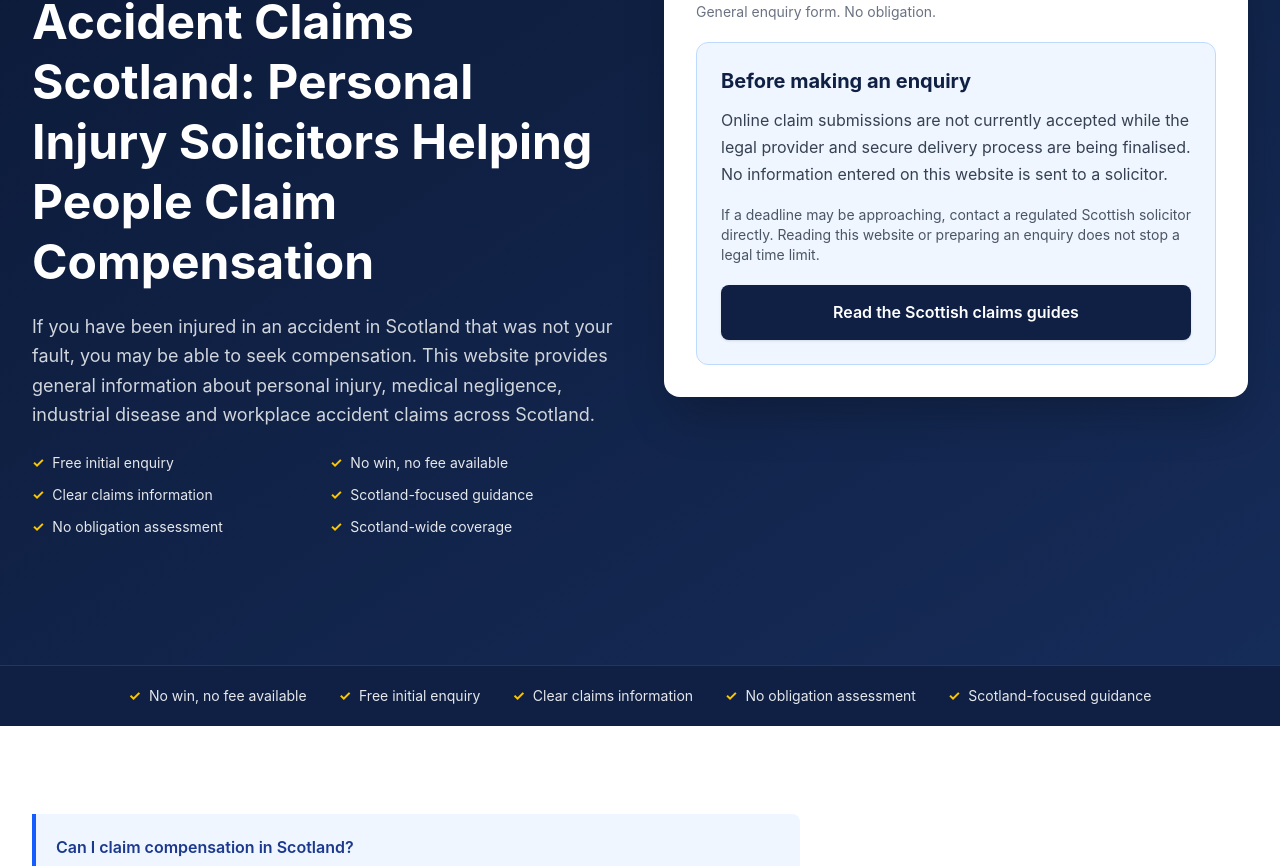
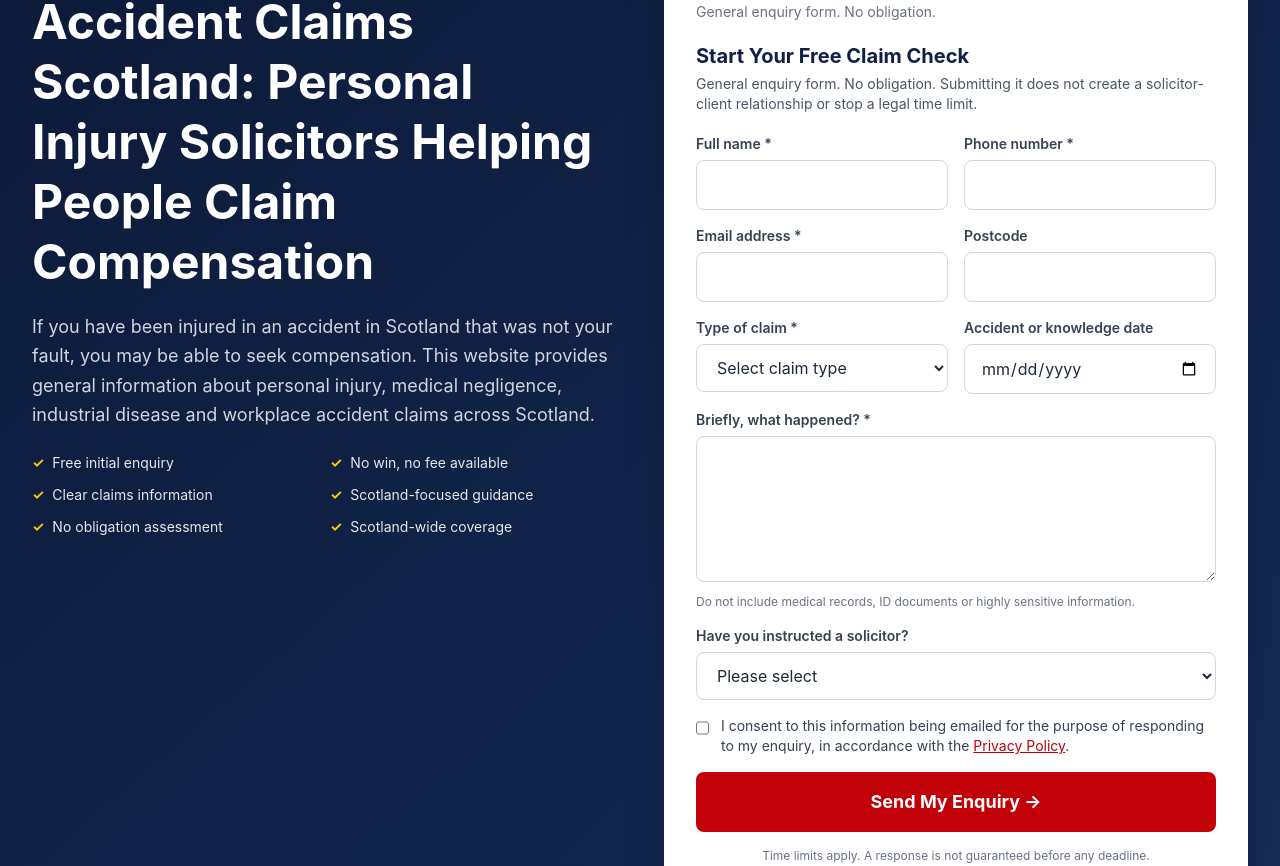
Before and after one commit to rckgregory66-design/accident-claims-scotland, a Next.js app: page / in a window 1280 px wide. Shown: the part 254-1120 px from the top of the page. Built offline with nearby package versions, Linux system fonts and the light colour scheme.

Commit message:
Activate secure Resend enquiry delivery

```diff
--- a/src/components/ClaimForm.tsx
+++ b/src/components/ClaimForm.tsx
@@ -1,4 +1,19 @@
+"use client";
+
 import Link from "next/link";
+import { useState } from "react";
+
+const CLAIM_TYPES = [
+  "Road traffic accident",
+  "Accident at work",
+  "Medical negligence",
+  "Industrial disease",
+  "Serious injury",
+  "Public place accident",
+  "Criminal injury",
+  "Fatal accident",
+  "Not sure",
+];
 
 interface Props {
   variant?: "hero" | "inline" | "page";
@@ -6,29 +21,125 @@ interface Props {
 }
 
 export default function ClaimForm({ variant = "inline", title }: Props) {
+  const [status, setStatus] = useState<"idle" | "sending" | "sent" | "error">("idle");
+  const [error, setError] = useState("");
   const isHero = variant === "hero";
 
+  async function handleSubmit(event: React.FormEvent<HTMLFormElement>) {
+    event.preventDefault();
+    setStatus("sending");
+    setError("");
+
+    const form = event.currentTarget;
+    const response = await fetch("https://accident-claims-scotland-enquiries.rckgregory66.workers.dev", {
+      method: "POST",
+      headers: { "content-type": "application/json" },
+      body: JSON.stringify(Object.fromEntries(new FormData(form))),
+    }).catch(() => null);
+
+    if (!response?.ok) {
+      const data = response ? await response.json().catch(() => null) : null;
+      setError(data?.error ?? "Your enquiry could not be sent. Please try again later.");
+      setStatus("error");
+      return;
+    }
+
+    form.reset();
+    setStatus("sent");
+  }
+
+  if (status === "sent") {
+    return (
+      <div role="status" tabIndex={-1} className="bg-green-50 border border-green-300 rounded-xl p-8 text-center">
+        <div aria-hidden="true" className="text-4xl mb-3">✓</div>
+        <h2 className="text-xl font-bold text-green-900 mb-2">Enquiry sent</h2>
+        <p className="text-green-900">
+          Your enquiry has been accepted for delivery. Keep a copy of any deadline information and seek
+          urgent independent advice if a time limit may be approaching.
+        </p>
+      </div>
+    );
+  }
+
   return (
-    <aside
-      aria-label="Online enquiry status"
-      className={isHero ? "rounded-xl border border-blue-200 bg-blue-50 p-6" : "bg-white rounded-xl shadow-md border border-gray-100 p-6 sm:p-8"}
-    >
+    <div className={isHero ? "" : "bg-white rounded-xl shadow-md border border-gray-100 p-6 sm:p-8"}>
       {title ? (
-        <h2 className="text-2xl font-bold text-[#0f2044] mb-3">{title}</h2>
+        <h2 className="text-2xl font-bold text-[#0f2044] mb-2">{title}</h2>
       ) : (
-        <h3 className="text-xl font-bold text-[#0f2044] mb-3">Before making an enquiry</h3>
+        <h3 className="text-xl font-bold text-[#0f2044] mb-1">Start Your Free Claim Check</h3>
       )}
-      <p className="text-gray-700 mb-4">
-        Online claim submissions are not currently accepted while the legal provider and secure delivery
-        process are being finalised. No information entered on this website is sent to a solicitor.
+      <p className="text-sm text-gray-600 mb-5">
+        General enquiry form. No obligation. Submitting it does not create a solicitor-client relationship
+        or stop a legal time limit.
       </p>
-      <p className="text-sm text-gray-600 mb-5">
-        If a deadline may be approaching, contact a regulated Scottish solicitor directly. Reading this
-        website or preparing an enquiry does not stop a legal time limit.
-      </p>
-      <Link href="/guides" className="btn-navy w-full">
-        Read the Scottish claims guides
-      </Link>
-    </aside>
+
+      <form onSubmit={handleSubmit} className="space-y-4">
+        <div className="hidden" aria-hidden="true">
+          <label htmlFor="cf-company">Company</label>
+          <input id="cf-company" name="company" type="text" tabIndex={-1} autoComplete="off" />
+        </div>
+        <div className="grid grid-cols-1 sm:grid-cols-2 gap-4">
+          <div>
+            <label className="form-label" htmlFor="cf-name">Full name *</label>
+            <input id="cf-name" name="name" type="text" required maxLength={100} autoComplete="name" className="form-input" />
+          </div>
+          <div>
+            <label className="form-label" htmlFor="cf-phone">Phone number *</label>
+            <input id="cf-phone" name="phone" type="tel" required maxLength={30} autoComplete="tel" className="form-input" />
+          </div>
+        </div>
+        <div className="grid grid-cols-1 sm:grid-cols-2 gap-4">
+          <div>
+            <label className="form-label" htmlFor="cf-email">Email address *</label>
+            <input id="cf-email" name="email" type="email" required maxLength={150} autoComplete="email" className="form-input" />
+          </div>
+          <div>
+            <label className="form-label" htmlFor="cf-postcode">Postcode</label>
+            <input id="cf-postcode" name="postcode" type="text" maxLength={12} autoComplete="postal-code" className="form-input" />
+          </div>
+        </div>
+        <div className="grid grid-cols-1 sm:grid-cols-2 gap-4">
+          <div>
+            <label className="form-label" htmlFor="cf-type">Type of claim *</label>
+            <select id="cf-type" name="claimType" required className="form-input">
+              <option value="">Select claim type</option>
+              {CLAIM_TYPES.map((type) => <option key={type} value={type}>{type}</option>)}
+            </select>
+          </div>
+          <div>
+            <label className="form-label" htmlFor="cf-date">Accident or knowledge date</label>
+            <input id="cf-date" name="incidentDate" type="date" className="form-input" />
+          </div>
+        </div>
+        <div>
+          <label className="form-label" htmlFor="cf-desc">Briefly, what happened? *</label>
+          <textarea id="cf-desc" name="description" required maxLength={3000} rows={5} className="form-input resize-y" />
+          <p className="text-xs text-gray-500 mt-1">Do not include medical records, ID documents or highly sensitive information.</p>
+        </div>
+        <div>
+          <label className="form-label" htmlFor="cf-solicitor">Have you instructed a solicitor?</label>
+          <select id="cf-solicitor" name="hasSolicitor" className="form-input">
+            <option value="">Please select</option>
+            <option value="No">No</option>
+            <option value="Yes">Yes</option>
+            <option value="Not sure">Not sure</option>
+          </select>
+        </div>
+        <div className="flex items-start gap-3">
+          <input id="cf-consent" name="consent" value="yes" type="checkbox" required className="mt-1 h-4 w-4" />
+          <label htmlFor="cf-consent" className="text-sm text-gray-700">
+            I consent to this information being emailed for the purpose of responding to my enquiry, in
+            accordance with the <Link href="/privacy-policy" className="text-red-700 underline">Privacy Policy</Link>.
+          </label>
+        </div>
+        {status === "error" && <p role="alert" className="rounded-lg bg-red-50 border border-red-300 p-3 text-sm text-red-900">{error}</p>}
+        <button type="submit" disabled={status === "sending"} className="w-full bg-red-700 hover:bg-red-800 disabled:opacity-60 text-white font-bold py-4 rounded-lg text-lg">
+          {status === "sending" ? "Sending securely…" : "Send My Enquiry →"}
+        </button>
+        <p className="text-xs text-gray-500 text-center">
+          Time limits apply. A response is not guaranteed before any deadline.
+        </p>
+      </form>
+    </div>
   );
 }
--- a/workers/enquiry.js
+++ b/workers/enquiry.js
@@ -1,5 +1,3 @@
-import { EmailMessage } from "cloudflare:email";
-
 const JSON_HEADERS = {
   "content-type": "application/json; charset=utf-8",
   "access-control-allow-methods": "POST, OPTIONS",
@@ -35,7 +33,7 @@ const worker = {
     if (request.method === "OPTIONS") return new Response(null, { status: 204, headers: responseHeaders(origin) });
     if (request.method !== "POST") return json({ error: "Method not allowed." }, 405, origin);
 
-    if (!ENDPOINT_HOSTS.has(requestUrl.hostname) || (origin && !ALLOWED_HOSTS.has(new URL(origin).hostname))) {
+    if (!origin || !ENDPOINT_HOSTS.has(requestUrl.hostname) || !ALLOWED_HOSTS.has(new URL(origin).hostname)) {
       return json({ error: "Request origin was not accepted." }, 403, origin);
     }
 
@@ -73,23 +71,30 @@ const worker = {
           `Incident/date of knowledge: ${enquiry.incidentDate || "Not provided"}`,
           `Already instructed: ${enquiry.hasSolicitor || "Not provided"}`, "", "Description:", enquiry.description,
         ].join("\n");
-      const rawMessage = [
-        "From: Accident Claims Scotland <enquiries@accident-claims-scotland.com>",
-        "To: rckgregory66@gmail.com",
-        `Reply-To: ${enquiry.email}`,
-        `Subject: ${subject}`,
-        "MIME-Version: 1.0",
-        "Content-Type: text/plain; charset=utf-8",
-        "Content-Transfer-Encoding: 8bit",
-        "",
-        messageText,
-      ].join("\r\n");
-      await env.ENQUIRY_EMAIL.send(new EmailMessage(
-        "enquiries@accident-claims-scotland.com",
-        "rckgregory66@gmail.com",
-        rawMessage,
-      ));
-      return json({ ok: true }, 200, origin);
+      const resendResponse = await fetch("https://api.resend.com/emails", {
+        method: "POST",
+        headers: {
+          authorization: `Bearer ${env.RESEND_API_KEY}`,
+          "content-type": "application/json",
+          "idempotency-key": crypto.randomUUID(),
+        },
+        body: JSON.stringify({
+          from: env.ENQUIRY_FROM,
+          to: ["rckgregory66@gmail.com"],
+          reply_to: enquiry.email,
+          subject,
+          text: messageText,
+        }),
+      });
+
+      if (!resendResponse.ok) {
+        const resendError = await resendResponse.text();
+        console.error("Resend delivery failed", resendResponse.status, resendError);
+        return json({ error: "Delivery failed. Please try again later." }, 503, origin);
+      }
+
+      const delivery = await resendResponse.json();
+      return json({ ok: true, id: delivery.id }, 200, origin);
     } catch (error) {
       console.error("Enquiry email delivery failed", error);
       return json({ error: "Delivery failed. Please try again later." }, 503, origin);
```
Also changed, not shown: src/app/privacy-policy/page.tsx (+34 -13 lines), 1 other file (tests, documents, lock files or other folders).
